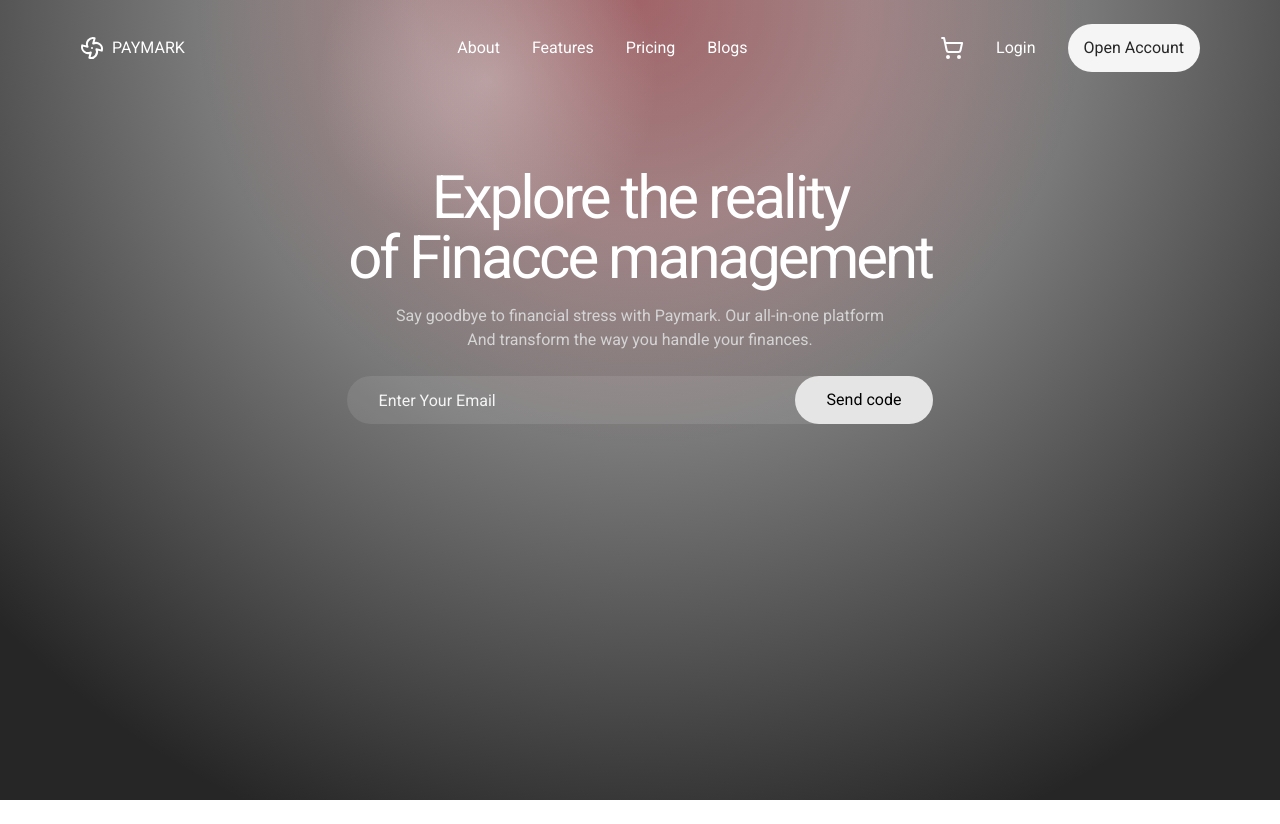
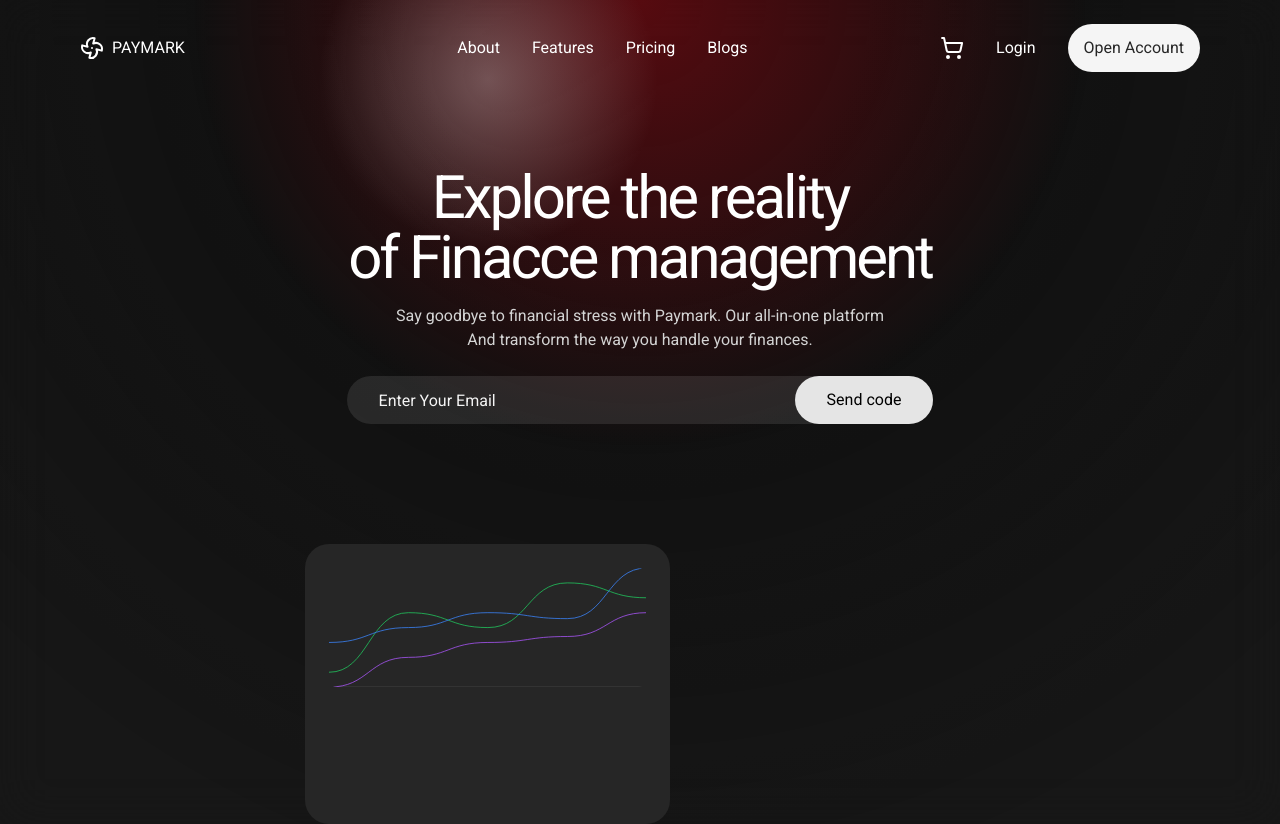
Before and after one commit to prasad-nikam/Heros, a React (Vite) app: page / in a window 1280 px wide. Before the commit the page ends 800 px from the top, so only its background shows below. Built offline with nearby package versions, Linux system fonts and the light colour scheme.

Commit message:
Paymark: created navbar, hero headline, chart component

```diff
--- /dev/null
+++ b/src/components/ui/MultiLineChart.tsx
@@ -0,0 +1,100 @@
+import { motion } from "motion/react";
+
+export type LineData = {
+  label: string;
+  color: string;
+  points: number[];
+};
+
+export type MultiLineChartProps = {
+  data: LineData[];
+  width?: number;
+  height?: number;
+  padding?: number;
+  smooth?: boolean;
+};
+
+export default function MultiLineChart({
+  data,
+  width = 330,
+  height = 170,
+  padding = 40,
+  smooth = true,
+}: MultiLineChartProps) {
+  if (!data.length) return null;
+
+  const allValues = data.flatMap(d => d.points);
+  const maxY = Math.max(...allValues);
+  const minY = Math.min(...allValues);
+
+  const scaleX = (i: number, len: number) =>
+    padding + (i / (len - 1)) * (width - padding * 2);
+
+  const scaleY = (v: number) =>
+    height -
+    padding -
+    ((v - minY) / (maxY - minY || 1)) * (height - padding * 2);
+
+  const createPath = (points: number[]) =>
+    points
+      .map((p, i) => {
+        const x = scaleX(i, points.length);
+        const y = scaleY(p);
+        return `${i === 0 ? "M" : "L"} ${x} ${y}`;
+      })
+      .join(" ");
+
+
+  const createSmoothPath = (points: number[]) => {
+  return points.reduce((path, point, i, arr) => {
+    const x = scaleX(i, arr.length);
+    const y = scaleY(point);
+
+    if (i === 0) {
+      return `M ${x} ${y}`;
+    }
+
+    const prevX = scaleX(i - 1, arr.length);
+    const prevY = scaleY(arr[i - 1]);
+
+    const controlX = (prevX + x) / 2;
+
+    return (
+      path +
+      ` C ${controlX} ${prevY}, ${controlX} ${y}, ${x} ${y}`
+    );
+  }, "");
+};
+
+  return (
+    <div className="w-full overflow-x-auto">
+      <svg
+        viewBox={`0 0 ${width} ${height}`}
+        className="bg-transparent rounded-lg w-full h-full"
+      >
+        {/* X-axis */}
+        <line
+          x1={padding}
+          y1={height - padding}
+          x2={width - padding}
+          y2={height - padding}
+          stroke="#555"
+        />
+
+        {/* Lines */}
+        {data.map((line) => (
+          <motion.path
+            key={line.label}
+            d={smooth ? createSmoothPath(line.points) : createPath(line.points)}
+            fill="none"
+            stroke={line.color}
+            strokeWidth={1}
+            initial={{ pathLength: 0 }}
+            animate={{ pathLength: 1 }}
+            transition={{ duration: 1, ease: "easeInOut" }}
+          />
+        ))}
+      </svg>
+    </div>
+  );
+}
--- /dev/null
+++ b/src/pages/Finpay/Finpay.tsx
@@ -0,0 +1,10 @@
+import React from "react"
+
+const Finpay: React.FC =()=>{
+    return (
+    <div>
+        <h1>Finpay Page</h1>
+    </div>
+)}
+
+export default Finpay
--- a/src/pages/Paymark/Paymark.tsx
+++ b/src/pages/Paymark/Paymark.tsx
@@ -1,13 +1,13 @@
 import { cn } from "@/lib/utils";
-import Hero from "./Hero";
-import Navbar from "./Navbar";
+import Hero from "./sections/Hero/Hero";
+import Navbar from "./sections/Navbar";
 
 const Paymark = () => {
   return (
     <div
       className={cn(
         "relative min-h-screen w-full pt-2",
-        "z-0 overflow-hidden bg-neutral-800",
+        "z-0 overflow-hidden bg-neutral-900",
       )}
     >
       <Navbar />
@@ -15,14 +15,14 @@ const Paymark = () => {
 
       <div
         className={cn(
-          "pointer-events-none absolute top-0 left-1/2 -z-9 size-1000 -translate-x-1/2 opacity-40",
+          "pointer-events-none absolute top-0 left-1/2 -z-9 size-1000 -translate-x-1/2 opacity-50",
           "bg-[radial-gradient(circle_at_top,var(--color-red-800)_0%,transparent_10%)]",
         )}
       ></div>
       <div
         className={cn(
-          "pointer-events-none absolute top-0 left-1/2 -z-10 size-1000 -translate-x-1/2 opacity-60",
-          "bg-[radial-gradient(circle_at_top,var(--color-neutral-100)_5%,transparent_20%)]",
+          "pointer-events-none absolute top-0 left-1/2 -z-10 size-1000 -translate-x-1/2 opacity-60 backdrop-blur-xl",
+          "bg-[radial-gradient(circle_at_top,var(--color-neutral-950)_5%,transparent_20%)]",
         )}
       ></div>
       <div
--- a/src/pages/Paymark/Hero.tsx
+++ b/src/pages/Paymark/sections/Hero/Hero.tsx
@@ -1,6 +1,8 @@
+import InvestmentCard from "./InvestmentCard";
+
 const Hero = () => {
   return (
-    <div className="relative z-10 mt-20">
+    <div className="relative z-10 mt-20 selection:bg-white selection:text-black">
       <div className="flex flex-col items-center justify-center text-white">
         <div className="tracking-tighter md:text-6xl">Explore the reality</div>
         <div className="tracking-tighter md:text-6xl">
@@ -24,6 +26,14 @@ const Hero = () => {
           <button className="h-full cursor-pointer rounded-full bg-neutral-200 px-8 text-black hover:bg-neutral-400">
             Send code
           </button>
+
+        </div>
+        <div className="h-100 w-full flex justify-between items-end">
+          <div className="w-100 h-36 rounded-3xl"></div>
+          <div className="relative w-120 h-70 rounded-3xl"> <InvestmentCard /> </div>
+          <div className="w-100 h-50 rounded-3xl"></div>
+          <div className="w-100 h-36 rounded-3xl"></div>
+          <div></div>
         </div>
       </div>
     </div>
--- /dev/null
+++ b/src/pages/Paymark/sections/Hero/InvestmentCard.tsx
@@ -0,0 +1,18 @@
+import MultiLineChart from "@/components/ui/MultiLineChart";
+
+const InvestmentCard = () => {
+  const data = [
+    { label: "Sales", color: "#22c55e", points: [10, 30, 25, 40, 35] },
+    { label: "Revenue", color: "#3b82f6", points: [20, 25, 30, 28, 45] },
+    { label: "Users", color: "#a855f7", points: [5, 15, 20, 22, 30] },
+  ];
+  return (
+    <div className="h-full w-full rounded-3xl bg-neutral-800 p-6">
+
+
+        <MultiLineChart data={data} height={150} smooth={true} width={400} padding={0}/>
+    </div>
+  );
+};
+
+export default InvestmentCard;
--- a/src/pages/Paymark/Navbar.tsx
+++ b/src/pages/Paymark/sections/Navbar.tsx
@@ -18,7 +18,7 @@ const Navbar = () => {
           <ShoppingCart />
         </button>
         <button>Login</button>
-        <button className="h-12 rounded-full bg-neutral-100 px-4 text-neutral-800">
+        <button className="h-12 rounded-full bg-neutral-100 px-4 text-neutral-800 hover:bg-neutral-400 cursor-pointer">
           Open Account
         </button>
       </div>
```
Also changed, not shown: src/pages/Paymark/sections/Hero/BalanceCard.tsx (added), src/pages/Paymark/sections/Hero/PaymentHistory.tsx (added), src/pages/Paymark/sections/Hero/ProgessCard.tsx (added), src/pages/Paymark/sections/Hero/TransactionCard.tsx (added).
